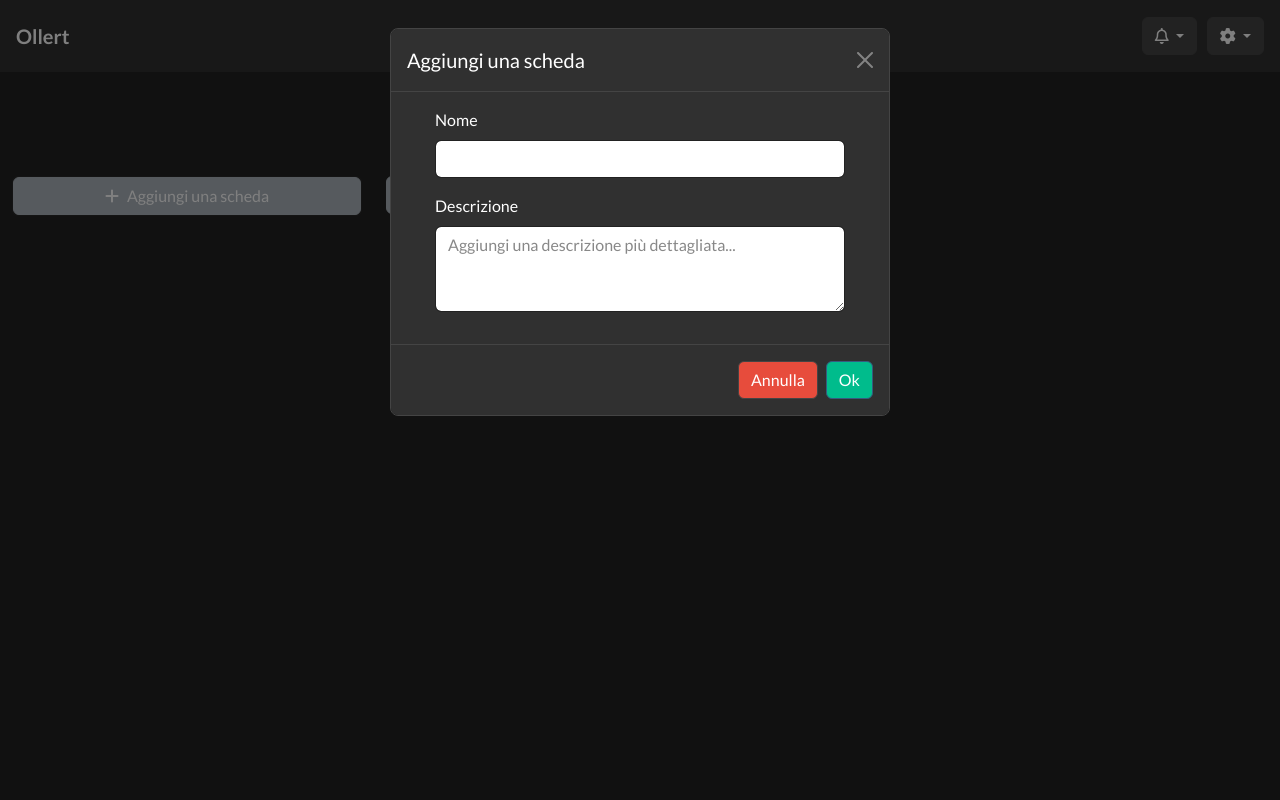
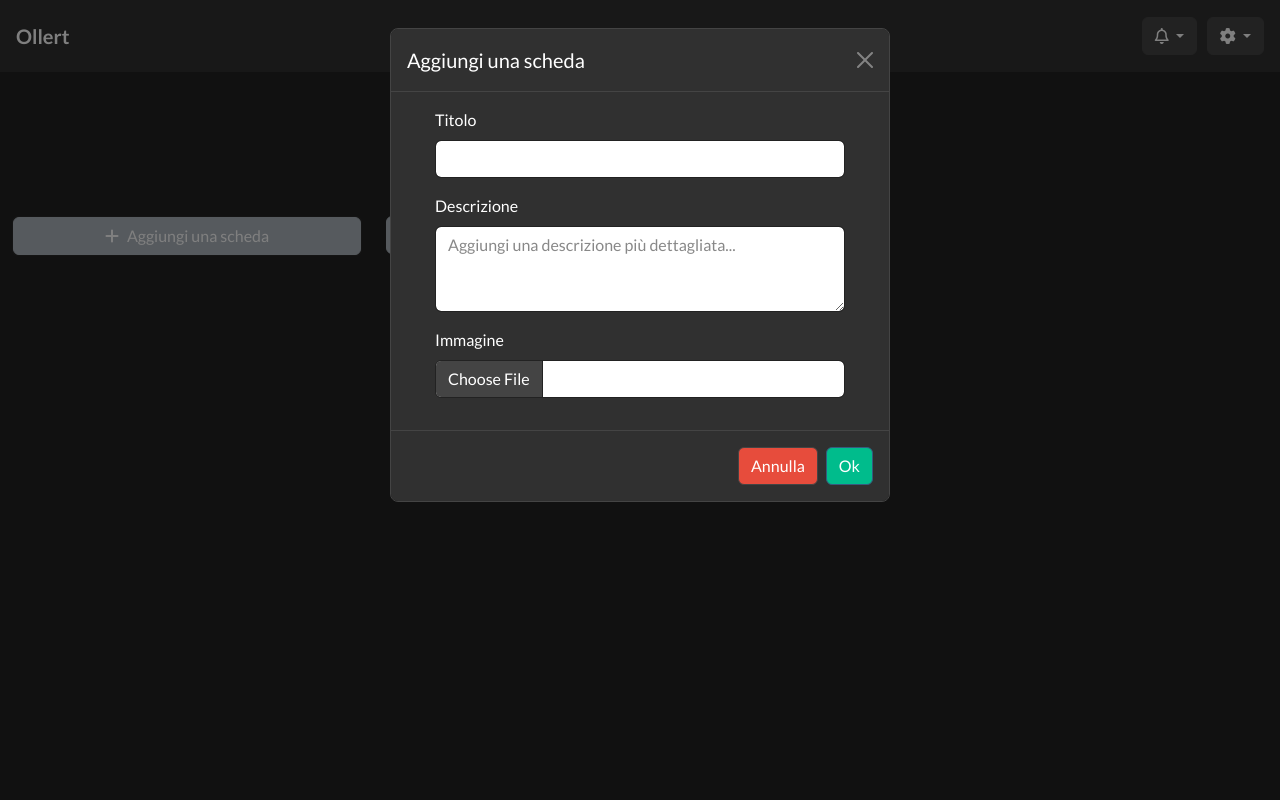
Before and after one commit to AndreaTerenz/Ollert, a Django app: a page that uses website/static/templates/board.html in a window 1280 px wide, after a click on "Aggiungi una scheda". Run offline with Django 3.2, Linux system fonts and the light colour scheme; a user stored in the database is signed in; tables that the repository leaves empty hold one stand-in row (values such as "Sample post"); data that the repository does not hold is empty; style sheets or scripts are compiled from the project's sources; some libraries are stand-ins or nearby versions.

Commit message:
Inserito supporto per descrizione board, inserita possibilità di inserire le immagini in una card

```diff
--- a/website/models.py
+++ b/website/models.py
@@ -37,6 +37,10 @@ class Board(Model):
     category = models.ForeignKey(
         Category,
         on_delete=models.DO_NOTHING,
+        null=True
+    )
+    description = models.CharField(
+        max_length=300,
         null=True
     )
     background = RGBColorField(
--- a/website/static/js/modals/new_board.js
+++ b/website/static/js/modals/new_board.js
@@ -2,6 +2,7 @@ function ok_newBoard() {
     let data = {
         name : document.getElementById("boardName").value,
         category : document.getElementById("selectCategory").value,
+        description: document.getElementById("boardDescription").value,
         favorite : document.getElementById("favoriteCheck").checked
     }
 
--- a/website/static/templates/board.html
+++ b/website/static/templates/board.html
@@ -24,6 +24,9 @@
 {% block content %}
     <div class="row my-3">
         <h2 class="fw-bold text-center">{{ board_name }}</h2>
+        {% if board_description %}
+            <p class="text-center">{{ board_description }}</p>
+        {% endif %}
     </div>
 
     <div class="row mb-5">
--- a/website/static/templates/modals/card_modal.html
+++ b/website/static/templates/modals/card_modal.html
@@ -11,14 +11,19 @@
 {% block modal_body %}
     <form class="row mx-3">
         <div class="mb-3">
-            <label for="cardName" class="form-label">Nome</label>
-            <input type="text" class="form-control" maxlength="20" id="cardName" aria-describedby="emailHelp">
+            <label for="cardName" class="form-label">Titolo</label>
+            <input type="text" style="color: white" class="form-control" id="boardName" aria-describedby="emailHelp">
         </div>
         <div class="mb-3">
             <label for="cardDescription" class="form-label">Descrizione</label>
             <textarea class="form-control" id="cardDescription" rows="3"
                       placeholder="Aggiungi una descrizione più dettagliata..."></textarea>
         </div>
+        <div class="mb-3">
+                <label for="imageButton" class="form-label">Immagine</label>
+                <input class="form-control" type="file" id="imageButton">
+        </div>
+
     </form>
 {% endblock %}
 
--- a/website/views.py
+++ b/website/views.py
@@ -116,7 +116,8 @@ def board(request, name):
     user = get_authenticated_user(request)
 
     if board_obj := get_user_board(user, name):
-        data: dict = {"board_name": board_obj.name, "board_background": board_obj.background}
+        data: dict = {"board_name": board_obj.name, "board_background": board_obj.background,
+                      "board_description": board_obj.description}
 
         # Usa i dati ottenuti per generare l'html
         return render(request, 'board.html', status=200, context=data)
@@ -143,7 +144,8 @@ def create_board(request):
             ic(data["category"], category)
             category = Category.objects.get(user=user, name=data["category"])
 
-        Board.objects.create(user=user, name=data["name"], category=category, favorite=data["favorite"])
+        Board.objects.create(user=user, name=data["name"], category=category, description=data["description"],
+                             favorite=data["favorite"])
 
         messages.success(request, f"Board {data['name']} creata con successo!")
         return render(request, "profile/profile-boards-list.html", context={"boards": get_user_boards(user)})
```
Also changed, not shown: website/static/templates/modals/new_board_modal.html (+11 -2 lines).
